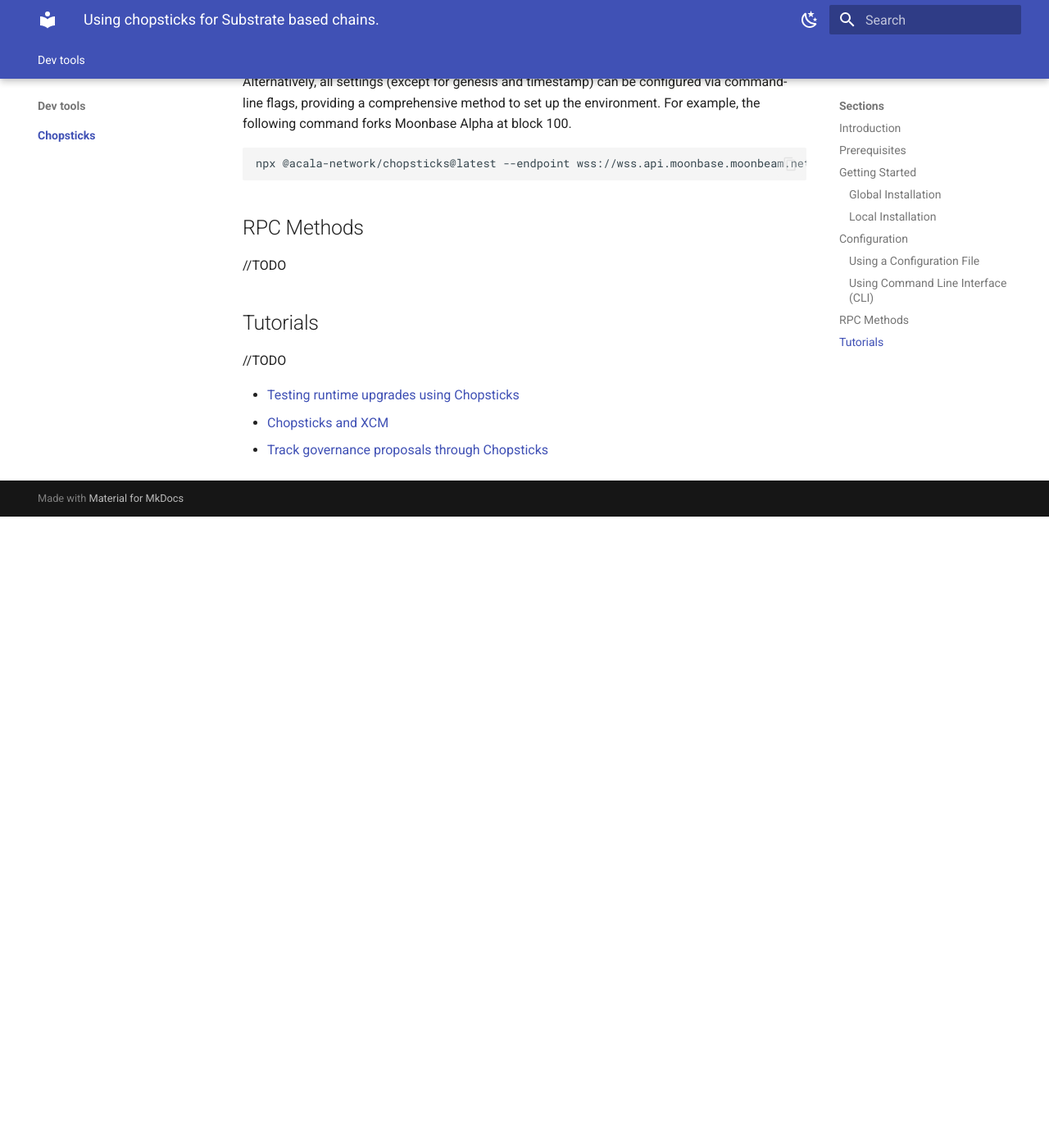
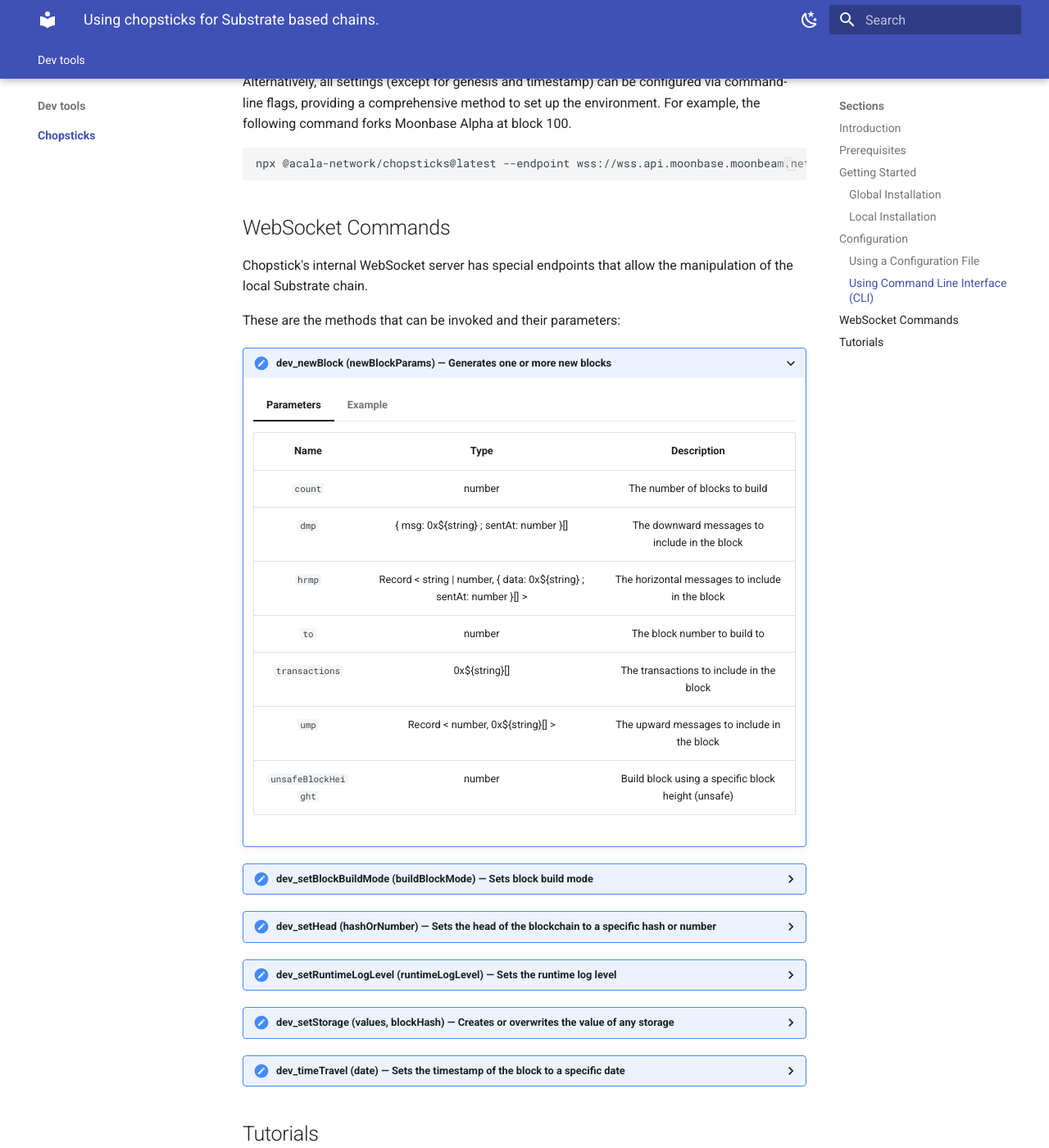
Before and after one commit to papermoonio/polkadot-ecosystem-docs-draft, an MkDocs documentation site: the page built from docs/dev-tools/chopsticks/index.md, in a window 1280 px wide and 1400 px high, scrolled down 3543 px. Shown: the whole window at 82% size. Built offline with MkDocs 1.6.1 and Material for MkDocs 9.7.7, drawn with Linux system fonts in a browser that asks for light colours; before the commit the page ends 4173 px from its top, so only the background shows below that.

Commit message:
Add websocket commands

````diff
--- a/docs/dev-tools/chopsticks/index.md
+++ b/docs/dev-tools/chopsticks/index.md
@@ -15,7 +15,7 @@
 
 With Chopsticks, developers can simulate and test complex blockchain scenarios without deploying to a live network. This tool significantly reduces the complexity of building blockchain applications on Substrate, making it more accessible to developers of varying experience levels. Ultimately, Chopsticks aims to accelerate innovation in the Substrate ecosystem by providing a robust, flexible testing framework.
 
-!!!Note
+!!!note
     Chopsticks currently does not support Ethereum JSON-RPC calls, so you cannot use it to fork your chain and connect Metamask.
 
 ## Prerequisites
@@ -98,7 +98,7 @@
 This file can include the following settings:
 
 |           Option           |                                                 Description                                                  |
-|:--------------------------:|:------------------------------------------------------------------------------------------------------------:|
+| :------------------------: | :----------------------------------------------------------------------------------------------------------: |
 |         `genesis`          |          The link to a parachain's raw genesis file to build the fork from, instead of an endpoint.          |
 |        `timestamp`         |                                     Timestamp of the block to fork from.                                     |
 |         `endpoint`         |                                    The endpoint of the parachain to fork.                                    |
@@ -112,7 +112,6 @@
 | `allow-unresolved-imports` |              Whether to allow WASM unresolved imports when using a WASM to build the parachain.              |
 |           `html`           |                           Include to generate storage diff preview between blocks.                           |
 |   `mock-signature-host`    | Mock signature host so that any signature starts with `0xdeadbeef` and filled by `0xcd` is considered valid. |
-
 
 For the `--config` flag, you can use a raw GitHub URL of the default configuration files, a path to a local configuration file, or simply the chain's name. For example, the following commands all use Moonbeam's configuration in the same way:
 
@@ -136,7 +135,7 @@
     ```
 
 !!! note
-    If using a file path, make sure you've downloaded the [Moonbeam configuration file](https://github.com/AcalaNetwork/chopsticks/blob/master/configs/moonbeam.yml){target=\_blank}, or have created your own.
+    If using a file path, make sure you've downloaded the [Moonbeam configuration file](https://github.com/AcalaNetwork/chopsticks/blob/master/configs/moonbeam.yml){target=_blank}, or have created your own.
 
 ### Using Command Line Interface (CLI)
 
@@ -146,10 +145,147 @@
 npx @acala-network/chopsticks@latest --endpoint wss://wss.api.moonbase.moonbeam.network --block 100
 ```
 
+## WebSocket Commands
 
-## RPC Methods
+Chopstick's internal WebSocket server has special endpoints that allow the manipulation of the local Substrate chain.
 
-//TODO
+These are the methods that can be invoked and their parameters:
+
+???+ function "**dev_newBlock** (newBlockParams) — Generates one or more new blocks"
+
+    === "Parameters"
+
+        |            Name            |                         Type                        | Description |
+        | :------------------------: | :-------------------------------------------------: | :---------: |
+        | `count`| number | The number of blocks to build|
+        | `dmp`| { msg: 0x${string} ; sentAt: number }[] | The downward messages to include in the block|
+        | `hrmp` | Record < string \| number, { data: 0x${string} ; sentAt: number }[] > |The horizontal messages to include in the block|
+        | `to` | number | The block number to build to|
+        | `transactions` | 0x${string}[] |The transactions to include in the block|
+        | `ump` | Record < number, 0x${string}[] > | The upward messages to include in the block|
+        | `unsafeBlockHeight` | number | Build block using a specific block height (unsafe)|
+
+    === "Example"
+
+        ```js
+        import { ApiPromise, WsProvider } from '@polkadot/api';
+        async function main() {
+          const wsProvider = new WsProvider('ws://localhost:8000');
+          const api = await ApiPromise.create({ provider: wsProvider });
+          await api.rpc('dev_newBlock',{ count:1 })
+        }
+        main()
+        ```
+
+??? function "**dev_setBlockBuildMode** (buildBlockMode) — Sets block build mode"
+
+    === "Parameter"
+
+        |            Name            |                         Type                        | Description |
+        | :------------------------: | :-------------------------------------------------: | :---------: |
+        | `buildBlockMode`| "Batch" \| "Instant" \| "Manual" | Build mode|
+
+    === "Example"
+
+        ```js
+        import { ApiPromise, WsProvider } from '@polkadot/api';
+        async function main() {
+          const wsProvider = new WsProvider('ws://localhost:8000');
+          const api = await ApiPromise.create({ provider: wsProvider });
+          await api.rpc('dev_setBlockBuildMode', "Instant")
+        }
+        main()
+        ```
+
+??? function "**dev_setHead** (hashOrNumber) — Sets the head of the blockchain to a specific hash or number"
+
+    === "Parameter"
+
+        |            Name            |                         Type                        | Description |
+        | :------------------------: | :-------------------------------------------------: | :---------: |
+        | hashOrNumber | number \| 0x${string}| The block hash or number to set as head|
+
+    === "Example"
+
+        ```js
+        import { ApiPromise, WsProvider } from '@polkadot/api';
+        async function main() {
+          const wsProvider = new WsProvider('ws://localhost:8000');
+          const api = await ApiPromise.create({ provider: wsProvider });
+          await api.rpc('dev_setHead', 500)
+        }
+        main()
+        ```
+
+??? function "**dev_setRuntimeLogLevel** (runtimeLogLevel) — Sets the runtime log level"
+
+    === "Parameter"
+
+        |            Name            |                         Type                        | Description |
+        | :------------------------: | :-------------------------------------------------: | :---------: |
+        |runtimeLogLevel | number | The runtime log level to set|
+
+    === "Example"
+
+        ```js
+        import { ApiPromise, WsProvider } from '@polkadot/api';
+        async function main() {
+          const wsProvider = new WsProvider('ws://localhost:8000');
+          const api = await ApiPromise.create({ provider: wsProvider });
+          await api.rpc('dev_setRuntimeLogLevel', 1)
+        }
+        main()
+        ```
+
+??? function "**dev_setStorage** (values, blockHash) — Creates or overwrites the value of any storage"
+
+    === "Parameters"
+
+        |            Name            |                         Type                        | Description |
+        | :------------------------: | :-------------------------------------------------: | :---------: |
+        |values| Object | JSON object resembling the path to a storage value |
+        |blockHash| 0x${string} | The block hash to set the storage value |
+
+    === "Example"
+
+        ```js
+        import { ApiPromise, WsProvider } from '@polkadot/api';
+        import { Keyring } from '@polkadot/keyring'
+        async function main() {
+            const wsProvider = new WsProvider('ws://localhost:8000');
+            const api = await ApiPromise.create({ provider: wsProvider });
+            const keyring = new Keyring({ type: 'ed25519' })
+            const bob = keyring.addFromUri('//Bob')
+            const storage = {
+              System: {
+                Account: [[[bob.address], { data: { free: 100000 }, nonce: 1 }]],
+              },
+            }
+            await api.rpc('dev_setStorage', storage)
+          }
+        main()
+
+        ```
+
+??? function "**dev_timeTravel** (date) — Sets the timestamp of the block to a specific date"
+
+    === "Parameter"
+
+        |            Name            |                         Type                        | Description |
+        | :------------------------: | :-------------------------------------------------: | :---------: |
+        |date | string \| number | Timestamp or date string to set. All future blocks will be sequentially created after this point in time |
+
+    === "Example"
+
+        ```js
+        import { ApiPromise, WsProvider } from '@polkadot/api';
+        async function main() {
+          const wsProvider = new WsProvider('ws://localhost:8000');
+          const api = await ApiPromise.create({ provider: wsProvider });
+          await api.rpc('dev_timeTravel', "2030-08-15T00:00:00")
+        }
+        main()
+        ```
 
 ## Tutorials
 
````
